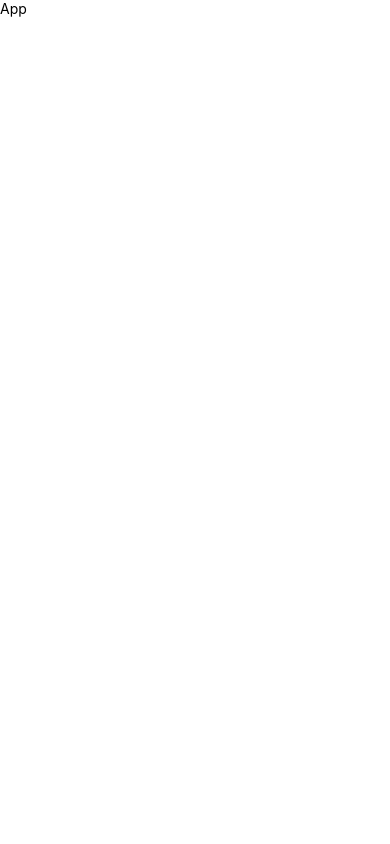
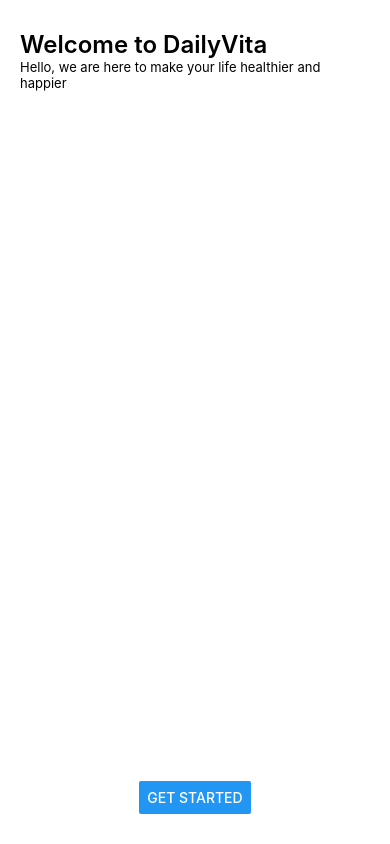
Before and after one commit to shyawn/State-Management, a React Native app: screen / in a window 390 px wide. Built offline with nearby package versions, Linux system fonts and the light colour scheme.

Commit message:
feat: create homepage

```diff
--- a/App.tsx
+++ b/App.tsx
@@ -8,6 +8,7 @@
 import React from 'react';
 import type {PropsWithChildren} from 'react';
 import {
+  Button,
   ScrollView,
   StatusBar,
   StyleSheet,
@@ -24,28 +25,35 @@
   const isDarkMode = useColorScheme() === 'dark';
 
   return (
-    <View>
-      <Text>App</Text>
+    <View style={styles.homeContainer}>
+      <View style={styles.headerContainer}>
+        <Text style={styles.homeHeader}>Welcome to DailyVita</Text>
+        <Text style={styles.homeDescription}>
+          Hello, we are here to make your life healthier and happier
+        </Text>
+      </View>
+      <Button title="Get Started"></Button>
     </View>
   );
 }
 
 const styles = StyleSheet.create({
-  sectionContainer: {
-    marginTop: 32,
-    paddingHorizontal: 24,
+  homeContainer: {
+    padding: 20,
+    paddingVertical: 30,
+    flex: 1,
+    justifyContent: 'center',
+    alignItems: 'center',
   },
-  sectionTitle: {
+  headerContainer: {
+    flex: 1,
+  },
+  homeHeader: {
     fontSize: 24,
-    fontWeight: '600',
+    fontWeight: 600,
   },
-  sectionDescription: {
-    marginTop: 8,
-    fontSize: 18,
-    fontWeight: '400',
-  },
-  highlight: {
-    fontWeight: '700',
+  homeDescription: {
+    fontSize: 13,
   },
 });
 
```
